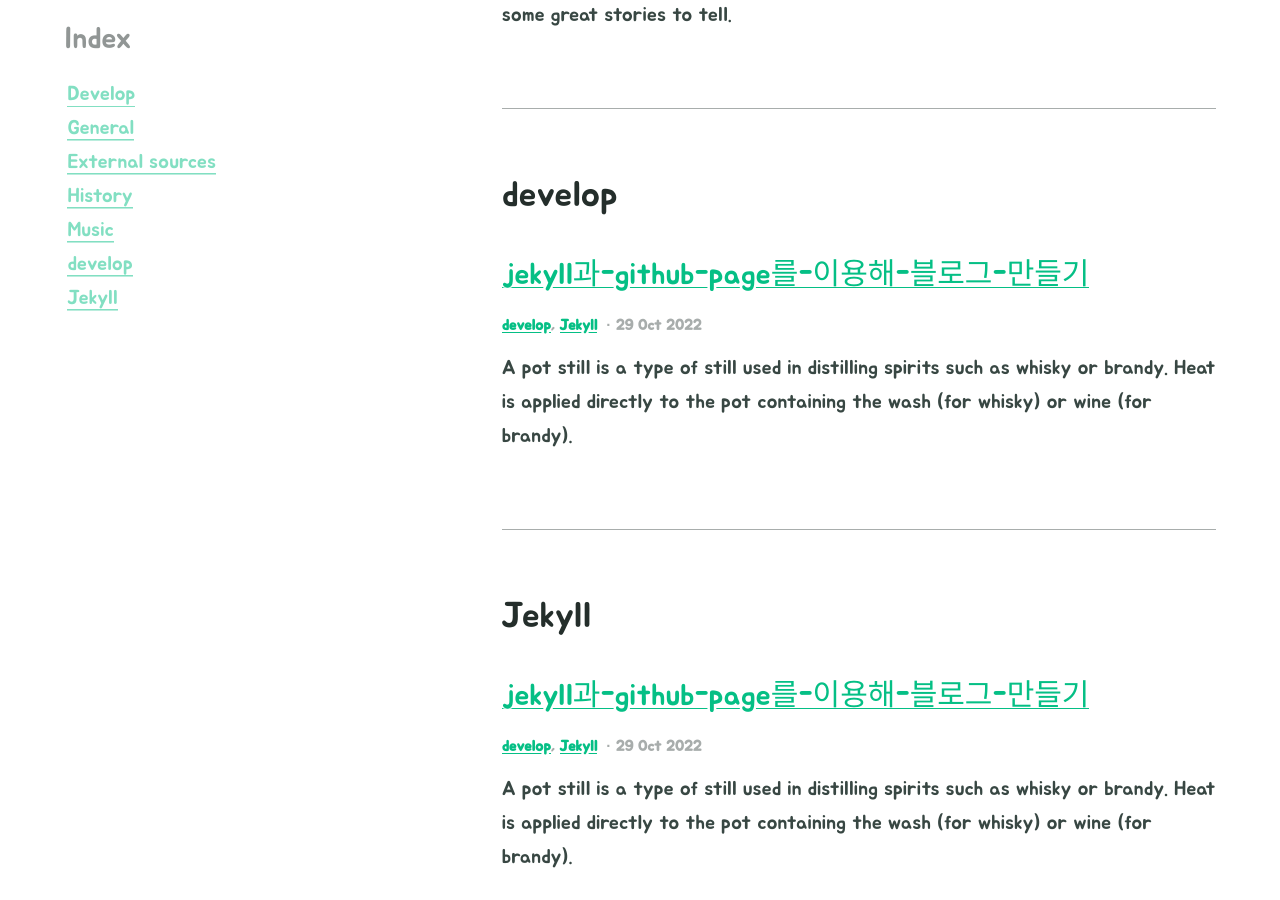
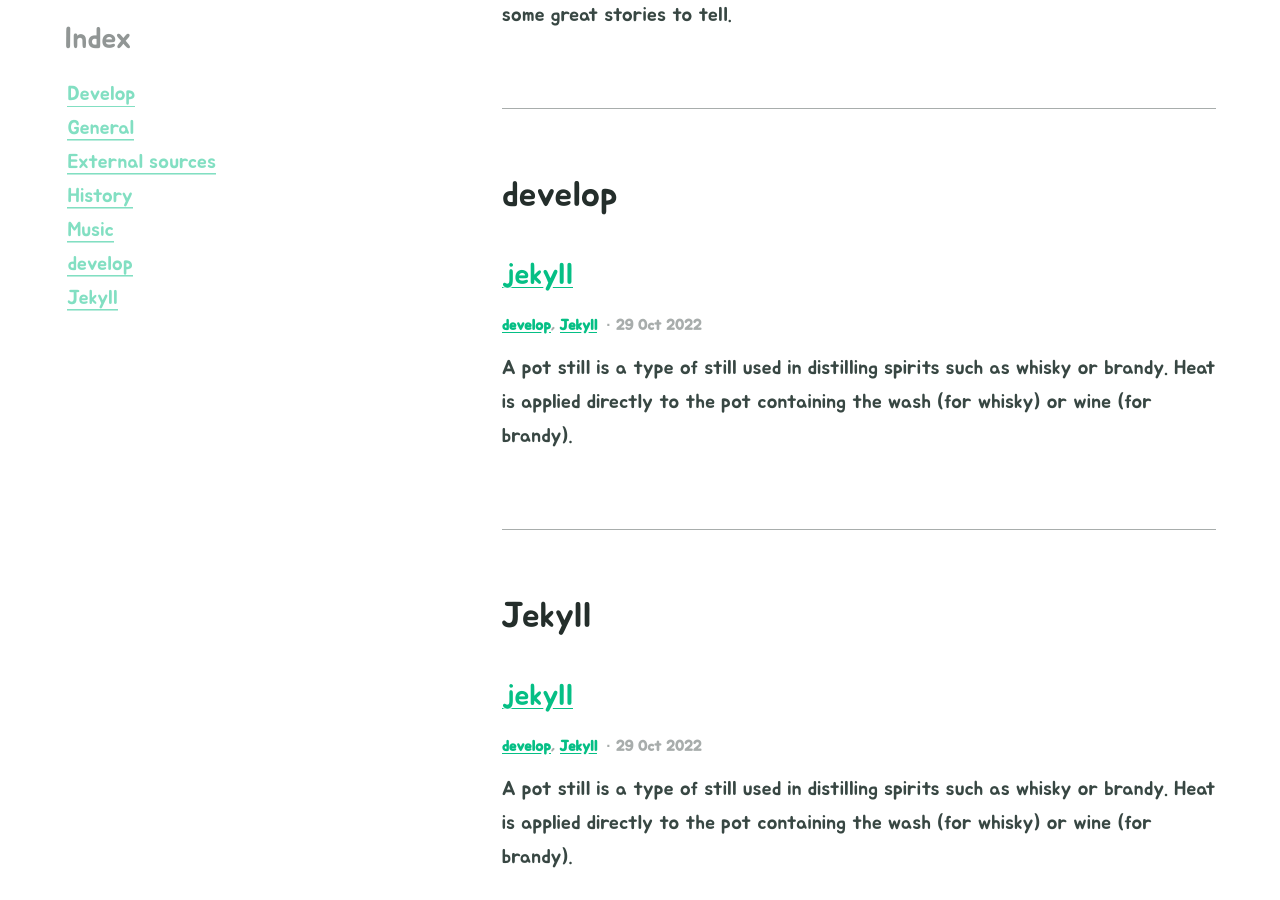
Before and after one commit to Kim-DG/blog, a Jekyll site: the page built from categories.md, in a window 1280 px wide and 900 px high, scrolled down 3427 px. Built offline with Jekyll 4.4.1, drawn with Linux system fonts in a browser that asks for light colours.

Commit message:
Update 2022-10-29-jekyll .md

```diff
--- a/develop/_posts/2022-10-29-jekyll .md
+++ b/develop/_posts/2022-10-29-jekyll .md
@@ -1,5 +1,5 @@
 ---
-title: jekyll과-github-page를-이용해-블로그-만들기
+title: jekyll
 categories:
 - Jekyll
 excerpt: |
```
